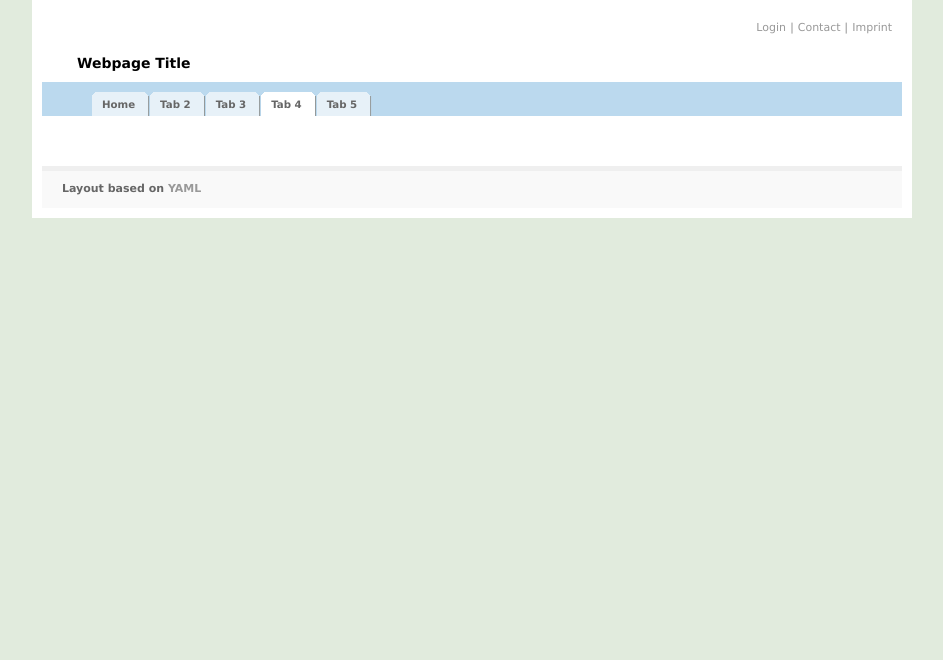
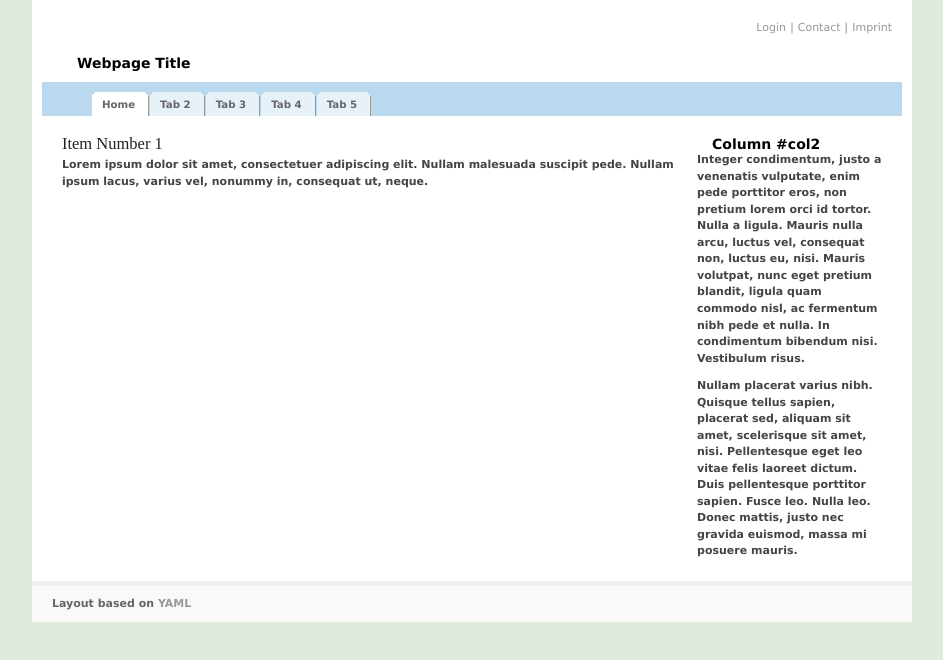
Before and after one commit to jgwynn2901/web, a plain HTML site: page index.html in a window 1280 px wide. Shown: the whole page, without its empty margins (168-1111 px from the left). Drawn offline with Linux system fonts and the light colour scheme.

Commit message:
template version.

```diff
--- a/css/my_layout.css
+++ b/css/my_layout.css
@@ -17,9 +17,6 @@
 /* import core styles | Basis-Stylesheets einbinden */
 @import url(../yaml/core/base.css);
 
-/* import screen layout | Screen-Layout einbinden */
-@import url(../yaml/navigation/nav_shinybuttons.css);
-
 @import url(screen/basemod.css);
 @import url(screen/content.css);
 
--- a/css/screen/basemod.css
+++ b/css/screen/basemod.css
@@ -103,15 +103,16 @@
    */
 
 
-  #col1 { width:25%; }
+  #col1 { width:75%; }
   #col1_content { padding:10px 10px 10px 20px; }
 
   #col2 { width:25%; }
   #col2_content { padding:10px 20px 10px 10px; }
 
+  /*
   #col3 { margin:0 25%; }
   #col3_content { padding:10px; }
-
+  */
  /**
   * ------------------------------------------------------------------------------------------------- #
   *
--- a/index.html
+++ b/index.html
@@ -31,10 +31,10 @@
         <div id="tabs">
           <!-- main navigation: horizontal list -->
           <ul>
-            <li><a href="#" title="Home" ><span>Home</span></a></li>
+            <li><a href="#" title="Home" class="selected"><span>Home</span></a></li>
             <li><a href="#" title="Tab 2"><span>Tab 2</span></a></li>
             <li><a href="#" title="Tab 3"><span>Tab 3</span></a></li>
-            <li><a href="#" title="Tab 4" class="selected"><span>Tab 4</span></a></li>
+            <li><a href="#" title="Tab 4"><span>Tab 4</span></a></li>
             <li><a href="#" title="Tab 5"><span>Tab 5</span></a></li>
           </ul>
         </div>
@@ -43,11 +43,21 @@
         <div id="col1">
           <div id="col1_content" class="clearfix">
             <!-- add your content here -->
+			<div class="item">
+				<h3>Item Number 1</h3>
+				<p>Lorem ipsum dolor sit amet, consectetuer adipiscing elit. Nullam malesuada   suscipit pede. Nullam ipsum 	lacus, varius vel, nonummy in, consequat ut, neque.
+				</p>
+			</div>
           </div>
         </div>
-        <div id="col3">
-          <div id="col3_content" class="clearfix">
+        <div id="col2">
+          <div id="col2_content" class="clearfix">
             <!-- add your content here -->
+			<h2>Column  #col2</h2>
+					<p>Integer condimentum, justo a venenatis vulputate, enim pede porttitor eros, non   pretium lorem orci id tortor. Nulla a ligula. Mauris nulla arcu, luctus vel,   consequat non, luctus eu, nisi. Mauris volutpat, nunc eget pretium blandit,   ligula quam commodo nisl, ac fermentum nibh pede et nulla. In condimentum   bibendum nisi. Vestibulum risus. </p>
+					<p>Nullam placerat varius nibh. Quisque tellus   sapien, placerat sed, aliquam sit amet, scelerisque sit amet, nisi. Pellentesque   eget leo vitae felis laoreet dictum. Duis pellentesque porttitor sapien. Fusce   leo. Nulla leo. Donec mattis, justo nec gravida euismod, massa mi posuere   mauris.</p>
+				</div>
+
           </div>
           <!-- IE Column Clearing -->
           <div id="ie_clearing"> &#160; </div>
```
Also changed, not shown: css/site.css (+0 -12 lines).
